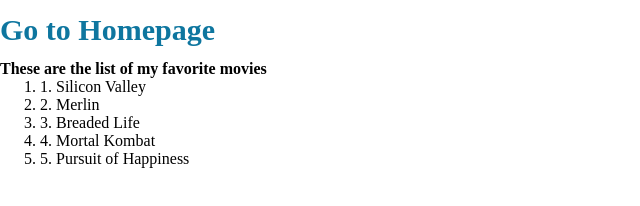
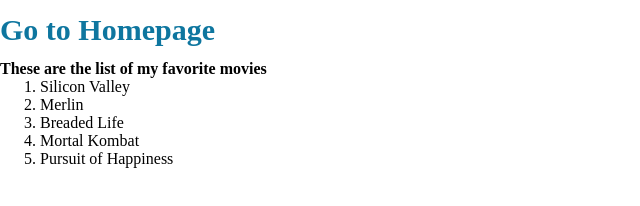
Before and after one commit to jaycee-cpu93/favourite_movies, a plain HTML site: page pages/my_movies.html in a window 1280 px wide. Shown: the whole page, without its empty margins (0-640 px from the left). Drawn offline with Linux system fonts and the light colour scheme.

Commit message:
fix the list item

```diff
--- a/pages/my_movies.html
+++ b/pages/my_movies.html
@@ -11,11 +11,11 @@
     <a href="../index.html"><h3 id="go_to_home">Go to Homepage</h3></a>
     <h4>These are the list of my favorite movies</h3>
     <ol>
-      <li><a href="./movies/silicon_valley.html">1. Silicon Valley</a></li>
-      <li><a href="./movies/merlin.html">2. Merlin</a></li>
-      <li><a href="./movies/breaded_life.html">3. Breaded Life</a></li>
-      <li><a href="./movies/mortal_kombat.html">4. Mortal Kombat</a></li>
-      <li> <a href="./movies/pursuit_of_happiness.html">5. Pursuit of Happiness</a></li>
+      <li><a href="./movies/silicon_valley.html">Silicon Valley</a></li>
+      <li><a href="./movies/merlin.html">Merlin</a></li>
+      <li><a href="./movies/breaded_life.html">Breaded Life</a></li>
+      <li><a href="./movies/mortal_kombat.html">Mortal Kombat</a></li>
+      <li> <a href="./movies/pursuit_of_happiness.html">Pursuit of Happiness</a></li>
     </ol>
   </body>
 </html>
```
Also changed, not shown: 1 other file.
